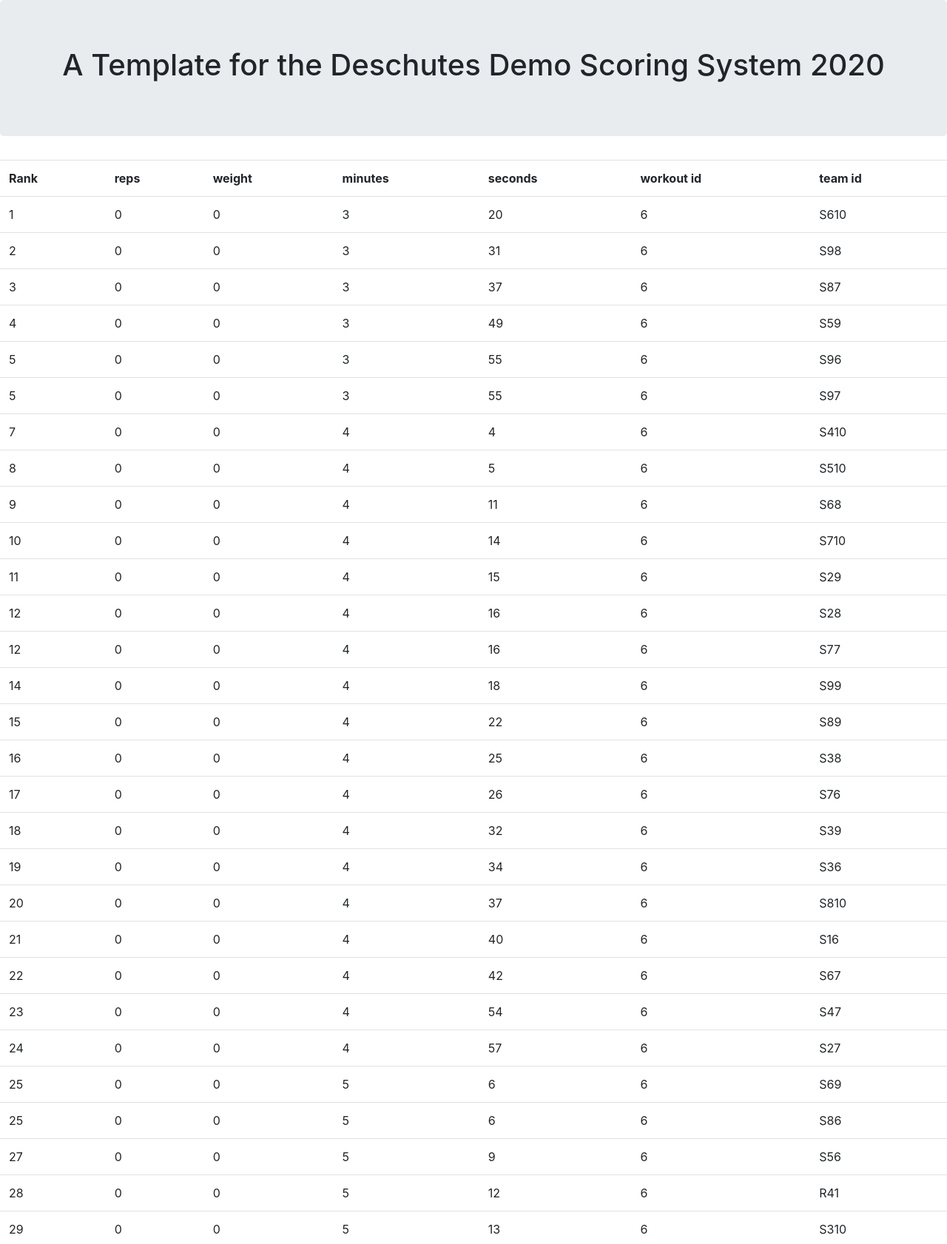
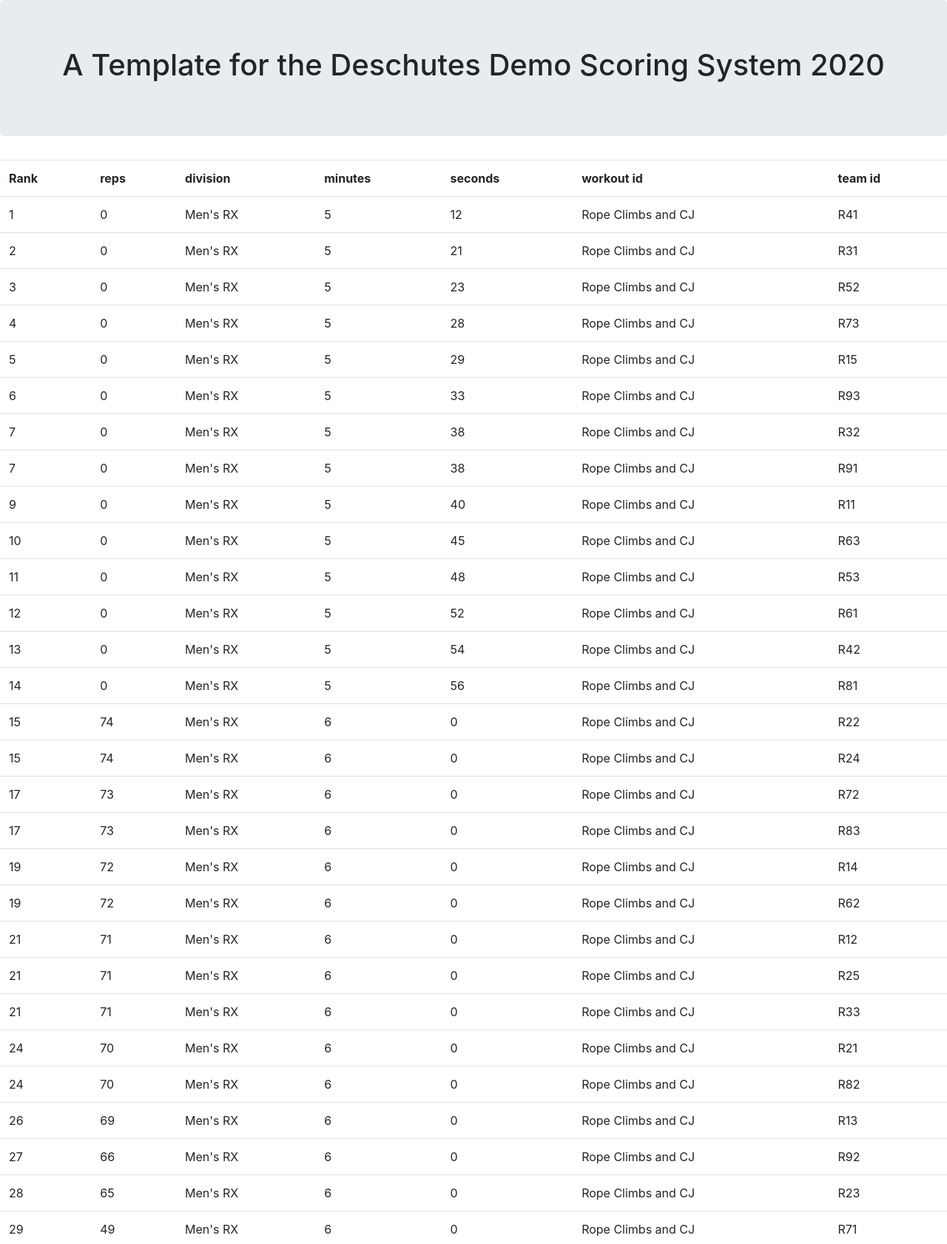
Before and after one commit to mistofthenorth/DeschutesDemo, a Django app: page /deschutesDemoScores/ in a window 1280 px wide. Shown: the top 1682 px of the page at 74% size. Run offline with Django 3.2, Linux system fonts and the light colour scheme; data comes from the database, SQL or seed files in the repository; some libraries are stand-ins or nearby versions.

Commit message:
Adding division stub in main totaling function

```diff
--- a/scoring/deschutesDemoScores/templates/scoring/index.html
+++ b/scoring/deschutesDemoScores/templates/scoring/index.html
@@ -22,7 +22,7 @@
 <table class="table">
 <th>Rank</th>
 <th>reps</th>
-<th>weight</th>
+<th>division</th>
 <th>minutes</th>
 <th>seconds</th>
 <th>workout id</th>
@@ -33,10 +33,10 @@
 <td>
 {{score.rank}}</td><td>
 {{score.score.reps}}</td><td>
-{{score.score.weight}}</td><td>
+{{score.score.team.division}}</td><td>
 {{score.score.minutes}}</td><td>
 {{score.score.seconds}}</td><td>
-{{score.score.workout_id}}</td><td>
+{{score.score.workout.description}}</td><td>
 {{score.score.team_id}}</td>
 </tr>
 {% endfor %}
--- a/scoring/deschutesDemoScores/totaling/totals.py
+++ b/scoring/deschutesDemoScores/totaling/totals.py
@@ -1,13 +1,14 @@
 from django.db import models
-from deschutesDemoScores.models import Score, Workout
+from deschutesDemoScores.models import Score, Workout, Team
 
-def getSingleWorkoutTotal(workout):
+def getSingleWorkoutTotal(workout, division):
 	#TODO - update to work for single workouts when fully loaded
-	workoutProperties = Workout.objects.get(id = 6)
+	workoutProperties = Workout.objects.get(id = workout)
 	print(workoutProperties)
 	print(workoutProperties.scoringStyle)
-	setOfScores = Score.objects.filter(workout = workoutProperties.id)
+	setOfScores = Score.objects.filter(workout = workoutProperties.id, team__division = division)
 	print(setOfScores[0].reps)
+	print(setOfScores[0].team.division.id)
 	#TODO - eliminate some repetition in the code if possible/reasonable
 	if workoutProperties.scoringStyle == 'T':
 		setOfScores = sorted(setOfScores, key=lambda x: (x.minutes, x.seconds, -int(x.reps or 0)))
--- a/scoring/deschutesDemoScores/views.py
+++ b/scoring/deschutesDemoScores/views.py
@@ -11,7 +11,7 @@
     #TODO: accept workout arguments
     DDDataImport.importDDTeams()
     DDDataImport.importDDData()
-    listOfScores = totals.getSingleWorkoutTotal(6)
+    listOfScores = totals.getSingleWorkoutTotal(6,1)
 
     context = {'scores' : listOfScores}
     return HttpResponse(template.render(context, request))
```
